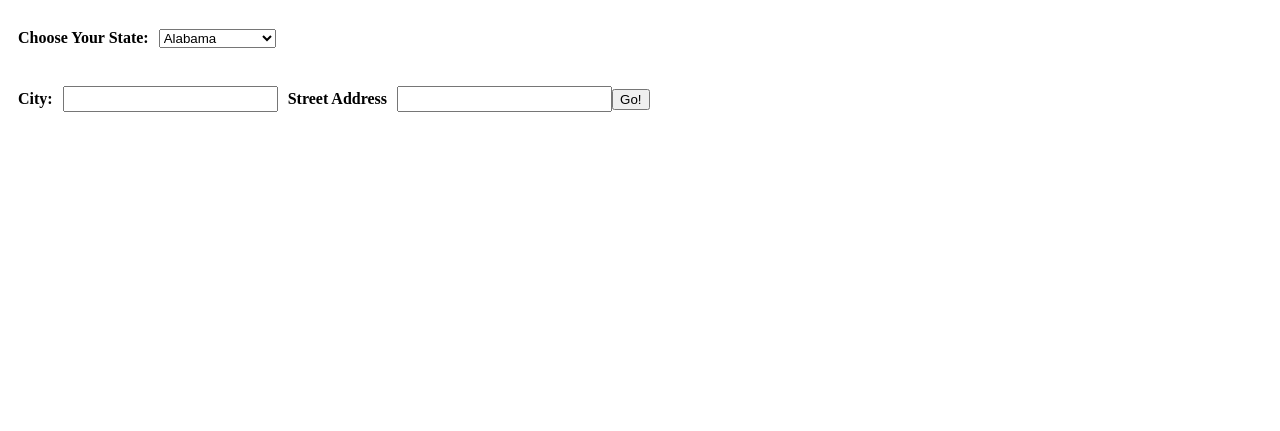
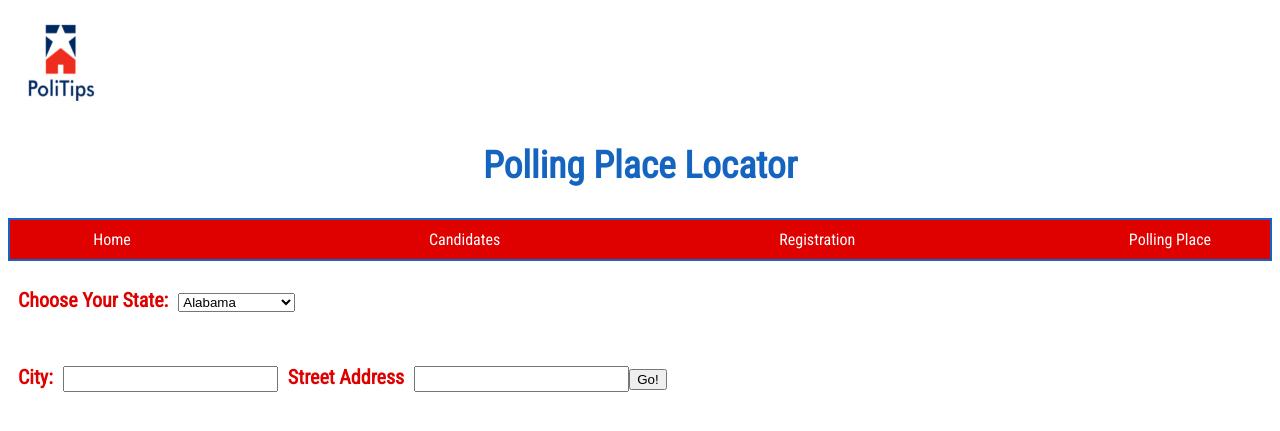
Before and after one commit to minestronesoprano/politips, a Python web app: template templates/pollingplace.html in a window 1280 px wide. Shown: the top 431 px of the page. Run offline with Jinja, Linux system fonts and the light colour scheme; the template is opened without the code that fills it, so the values that code supplies are empty.

Commit message:
CSS updates

```diff
--- a/static/pollingplace.css
+++ b/static/pollingplace.css
@@ -1,3 +1,19 @@
+body{
+  font-family: 'Roboto Condensed', sans-serif;
+}
+#header{
+  color:#1565c0;
+  text-align: center;
+  font-size: 25px;
+}
+
+.headers{
+  color: 	#DF0000;
+  font-size: 20px;
+  padding: 0px;
+  padding-left: 10px;
+  padding-right: 10px;
+}
 .divis {
   display: flex;
   flex-direction: row;
@@ -12,8 +28,35 @@
  font-size: 13px;
  font: caption;
 }
-.headers {
-  padding: 0px;
-  padding-left: 10px;
-  padding-right: 10px;
+
+#navigation{
+
+  width: 100%;
+  display: flex;
 }
+
+#navigation ul{
+  list-style-type:none;
+  margin: 0;
+  padding: 0;
+  overflow: hidden;
+  background-color: #DF0000;
+  border: 2px solid #1565c0;
+  width: 100%;
+  display: flex;
+  justify-content: space-between;
+}
+
+#navigation li{
+  float: left;
+  width: 200px;
+  margin-left: 2px;
+}
+
+#navigation li a{
+  display: block;
+  color: white;
+  text-align: center;
+  padding: 10px 16px;
+  text-decoration: none;
+}
--- a/static/register.css
+++ b/static/register.css
@@ -27,7 +27,7 @@ body{
   margin: 0;
   padding: 0;
   overflow: hidden;
-  background-color: red;
+  background-color: #DF0000;
   border: 2px solid #1565c0;
   width: 100%;
   display: flex;
--- a/templates/home-Politips.html
+++ b/templates/home-Politips.html
@@ -4,6 +4,7 @@
 		<meta charset="utf-8">
 		<title>PoliTips</title>
 		<link rel="stylesheet" href="../static/home-Politips.css">
+		<link href="https://fonts.googleapis.com/css?family=Roboto+Condensed&display=swap" rel="stylesheet">
 	</head>
 	<body>
 		<div class="banner">
--- a/templates/pollingplace.html
+++ b/templates/pollingplace.html
@@ -3,9 +3,21 @@
   <head>
     <meta charset="utf-8">
     <link rel="stylesheet" href="../static/pollingplace.css">
+    <link href="https://fonts.googleapis.com/css?family=Roboto+Condensed&display=swap" rel="stylesheet">
     <title>Find Your Voting Place!</title>
   </head>
   <body>
+    <img src="Screen Shot 2019-07-31 at 4.35.08 PM.png" alt="PoliTips Logo" width="100" height="100">
+    <section id="header">
+    <h1>Polling Place Locator</h1>
+  </section>
+  <section id="navigation">
+  <ul>
+    <li><a href="/">Home</a></li>
+    <li><a href="">Candidates</a></li>
+    <li><a href="/registration">Registration</a></li>
+    <li><a href="/pollingplace">Polling Place</a></li>
+    </section>
     <div class="divis">
       <h4 class="headers">Choose Your State: </h4>
       <form class="in_states" id="states_drpdwn" method="post" action="">
--- a/templates/profile.html
+++ b/templates/profile.html
@@ -4,6 +4,7 @@
 		<meta charset="utf-8">
 		<title>{{Name}}</title>
 		<link rel="stylesheet" href="../static/profile.css">
+		<link href="https://fonts.googleapis.com/css?family=Roboto+Condensed&display=swap" rel="stylesheet">
 	</head>
 	<body>
 		<div class="title">
--- a/templates/register.html
+++ b/templates/register.html
@@ -10,7 +10,7 @@
     <img src="Screen Shot 2019-07-31 at 4.35.08 PM.png" alt="PoliTips Logo" width="100" height="100">
     <section id="header">
     <h1>Registering To Vote</h1>
-    <h4>Registration Rules</h2>
+    <h4>Registration Rules</h4>
   </section>
   <section id="navigation">
   <ul>
```
Also changed, not shown: static/home-Politips.css (+9 -0 lines), static/profile.css (+7 -0 lines), 1 other file.
